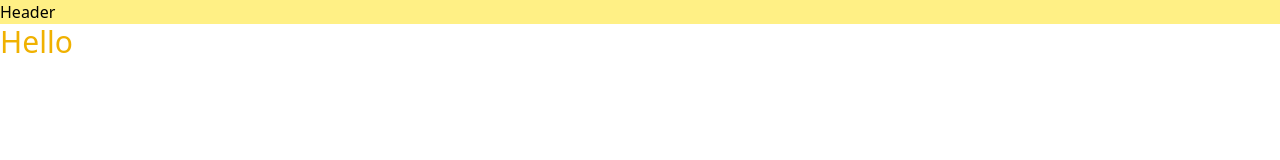
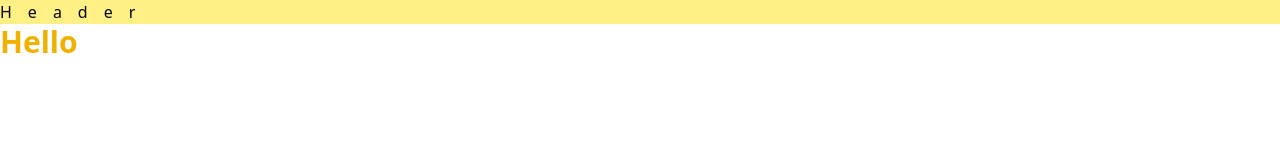
Before and after one commit to sandeepdewangan/7-react-tailwind, a React (Vite) app: page / in a window 1280 px wide. Shown: the top 160 px of the page. Built offline with nearby package versions, Linux system fonts and the light colour scheme.

Commit message:
Text Styling

```diff
--- a/src/App.jsx
+++ b/src/App.jsx
@@ -1,8 +1,8 @@
 function App() {
   return (
     <>
-      <h1 className="bg-yellow-200">Header</h1>
-      <h1 className="text-3xl text-yellow-500">Hello</h1>
+      <h1 className="bg-yellow-200 tracking-[1em]">Header</h1>
+      <h1 className="text-3xl font-semibold text-yellow-500">Hello</h1>
     </>
   );
 }
```
Also changed, not shown: 1 other file (tests, documents, lock files or other folders).
